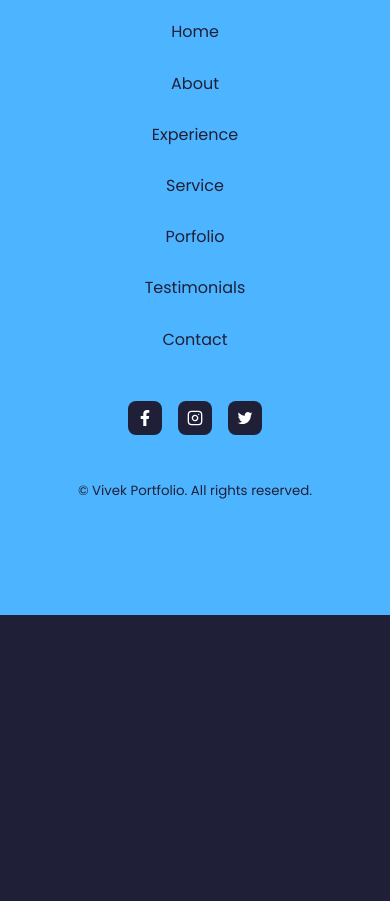
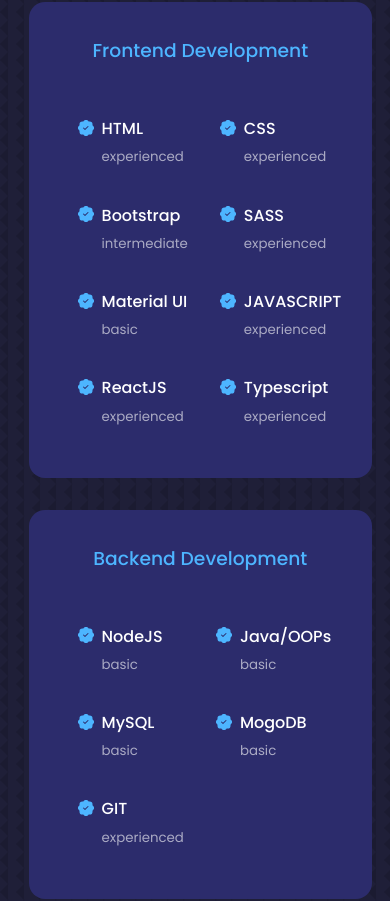
Before and after one commit to Vivekjaiswal43348/react-portfolio-1, a React (Create React App) app: page / in a window 390 px wide. Shown: the part 2028-2929 px from the top of the page. Before the commit the page ends 2643 px from the top, so only its background shows below. Built offline with nearby package versions, Linux system fonts and the light colour scheme.

Commit message:
responsive experience component done

```diff
--- a/src/App.js
+++ b/src/App.js
@@ -13,15 +13,15 @@
 const App = () => {
   return (
     <>
-      <Header/>
-      <Nav/>
-      <About/>
-      {/* <Experience/>
-      <Services/>
+      <Header />
+      <Nav />
+      <About />
+      <Experience />
+      {/* <Services/>
       <Portfolio/>
       <Testimonials/>
       <Contact/>*/}
-      <Footer/>
+      <Footer />
     </>
   )
 }
--- a/src/components/Experience/Experience.css
+++ b/src/components/Experience/Experience.css
@@ -0,0 +1,62 @@
+/* .container {
+  width: calc(100% - 12rem) !important;
+} */
+.experience_container {
+  display: grid;
+  grid-template-columns: 1fr 1fr;
+  gap: 2rem;
+}
+
+.experience_frontend,
+.experience_backend {
+  background: var(--color-bg-varient);
+  padding: 1.5rem 4rem;
+  border-radius: 1rem;
+  border: 1px solid transparent;
+  transition: var(--tansition);
+}
+.experience_container > div:hover {
+  border-color: var(--color-primary-varient);
+  background: transparent;
+  cursor: default;
+}
+.experience_content {
+  display: grid;
+  grid-template-columns: repeat(2, 1fr);
+  gap: 2rem;
+}
+.experience_container > div h3 {
+  text-align: center;
+  padding-bottom: 2rem;
+  color: var(--color-primary);
+}
+.experience_details {
+  display: flex;
+  gap: 0.5rem;
+}
+
+.experience_details-icon {
+  margin-top: 0.3rem;
+  color: var(--color-primary);
+}
+
+/* MEDIA QUERIES */
+
+@media screen and (max-width: 1024px) {
+  .experience_container {
+    grid-template-columns: 1fr;
+  }
+  .experience_container > div {
+    width: 80%;
+    padding: 2rem;
+    margin: 0 auto;
+  }
+  .experience_content {
+    padding: 1rem;
+  }
+}
+@media screen and (max-width: 600px) {
+  .experience_container > div {
+    width: 95%;
+  }
+}
--- a/src/components/Experience/Experience.jsx
+++ b/src/components/Experience/Experience.jsx
@@ -1,10 +1,49 @@
-import React from 'react'
-import './Experience.css';
+import React from "react";
+import "./Experience.css";
+import { BsFillPatchCheckFill } from "react-icons/bs"
+import { frontendData, backendData } from "./experienceData"
 
 const Experience = () => {
   return (
-    <section id="experience">Experience</section>
-  )
-}
+    <section id="experience">
+      <h5>What skill I have</h5>
+      <h2>My Experience</h2>
+      <div className="container experience_container">
+        <div className="experience_frontend">
+          <h3>Frontend Development</h3>
+          <div className="experience_content">
+            {frontendData.map((data) => {
+              return (
+                <article className="experience_details">
+                  <BsFillPatchCheckFill className="experience_details-icon" />
+                  <div>
+                    <h4>{data.technology}</h4>
+                    <small className="text-light">{data.expLevel}</small>
+                  </div>
+                </article>
+              );
+            })}
+          </div>
+        </div>
+        <div className="experience_backend">
+          <h3>Backend Development</h3>
+          <div className="experience_content">
+            {backendData.map((data) => {
+              return (
+                <article className="experience_details">
+                  <BsFillPatchCheckFill className="experience_details-icon" />
+                  <div>
+                    <h4>{data.technology}</h4>
+                    <small className="text-light">{data.expLevel}</small>
+                  </div>
+                </article>
+              );
+            })}
+          </div>
+        </div>
+      </div>
+    </section>
+  );
+};
 
-export default Experience
+export default Experience;
--- /dev/null
+++ b/src/components/Experience/experienceData.js
@@ -0,0 +1,62 @@
+export const experienceLevel = {
+    BASIC: "basic",
+    INTERMEDIATE: "intermediate",
+    EXPERIENCED: "experienced",
+};
+export const frontendData = [
+    {
+        technology: "HTML",
+        expLevel: experienceLevel.EXPERIENCED,
+    },
+    {
+        technology: "CSS",
+        expLevel: experienceLevel.EXPERIENCED,
+    },
+    {
+        technology: "Bootstrap",
+        expLevel: experienceLevel.INTERMEDIATE,
+    },
+    {
+        technology: "SASS",
+        expLevel: experienceLevel.EXPERIENCED,
+    },
+    {
+        technology: "Material UI",
+        expLevel: experienceLevel.BASIC,
+    },
+    {
+        technology: "JAVASCRIPT",
+        expLevel: experienceLevel.EXPERIENCED,
+    },
+    {
+        technology: "ReactJS",
+        expLevel: experienceLevel.EXPERIENCED,
+    },
+    {
+        technology: "Typescript",
+        expLevel: experienceLevel.EXPERIENCED,
+    },
+];
+
+export const backendData = [
+    {
+        technology: "NodeJS",
+        expLevel: experienceLevel.BASIC,
+    },
+    {
+        technology: "Java/OOPs",
+        expLevel: experienceLevel.BASIC,
+    },
+    {
+        technology: "MySQL",
+        expLevel: experienceLevel.BASIC,
+    },
+    {
+        technology: "MogoDB",
+        expLevel: experienceLevel.BASIC,
+    },
+    {
+        technology: "GIT",
+        expLevel: experienceLevel.EXPERIENCED,
+    },
+];
--- a/src/components/Footer/Footer.css
+++ b/src/components/Footer/Footer.css
@@ -1,24 +1,24 @@
-footer{
+footer {
   background: var(--color-primary);
   margin-top: 7rem;
   /* margin-top: 50%; */
   padding: 3rem 0;
   text-align: center;
 }
-footer a{
-color: var(--color-bg)
+footer a {
+  color: var(--color-bg);
 }
 
-.logo_container .footer_logo{
+.logo_container .footer_logo {
   font-size: 2rem;
   font-weight: 500;
   display: inline-block;
   margin-bottom: 3rem;
 }
-.footer_logo sup{
+.footer_logo sup {
   font-size: 0.9rem;
 }
-.permalinks{
+.permalinks {
   display: flex;
   flex-wrap: wrap;
   gap: 2rem;
@@ -26,14 +26,14 @@
   margin: 0 auto 3rem;
 }
 
-.footer_socials{
+.footer_socials {
   display: flex;
   justify-content: center;
   gap: 1rem;
   margin-bottom: 4rem;
 }
 
-.footer_socials a{
+.footer_socials a {
   background-color: var(--color-bg);
   color: var(--color-white);
   padding: 0.5rem;
@@ -42,30 +42,26 @@
   border: 1px solid transparent;
 }
 
-.footer_socials a:hover{
+.footer_socials a:hover {
   background: transparent;
   color: var(--color-bg);
   border: 1px solid var(--color-bg);
 }
 
-.footer_copyright{
+.footer_copyright {
   margin-bottom: 4rem;
   color: var(--color-bg);
 }
 
 /* MEDIA QUERIS */
-@media screen and (max-width: 1024px) and (min-width: 601px){
-footer{
-        margin-top: -12rem;
+@media screen and (max-width: 1024px) and (min-width: 601px) {
 }
-}
-@media screen and (max-width: 600px){
-
-    .permalinks{
+@media screen and (max-width: 600px) {
+  .permalinks {
     flex-direction: column;
     gap: 1.5rem;
   }
-    .footer_socials{
+  .footer_socials {
     margin-bottom: 2.6rem;
   }
 }
--- a/src/index.css
+++ b/src/index.css
@@ -56,7 +56,7 @@
 }
 section{
     margin-top: 8rem;
-    height: 100vh;
+    /* height: 70%; */
 }
 
 section > h2, section > h5{
```
Lines whose indentation alone changed are shown as unchanged.
